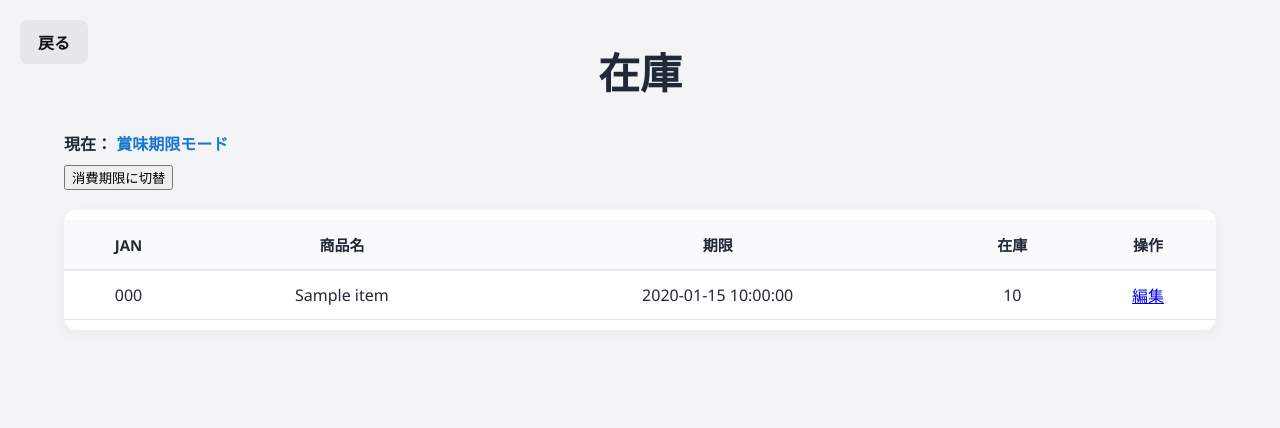
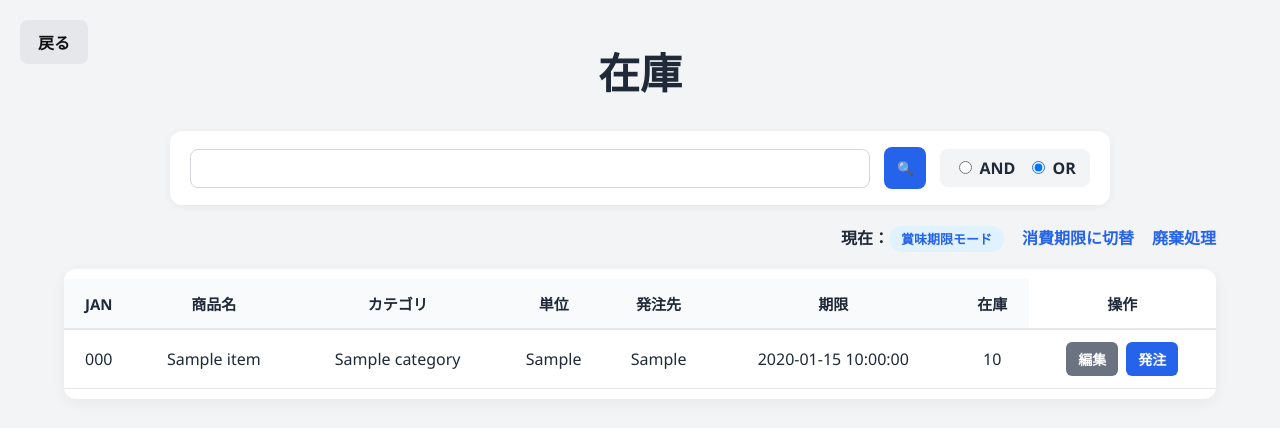
Before and after one commit to Hinata-241038/Supermarket, a PHP site: page /pages/zaiko.php in a window 1280 px wide. Shown: the top 428 px of the page. Run offline with PHP 8.4, Linux system fonts and the light colour scheme; tables that the repository leaves empty or names only in its code hold one stand-in row (values such as "Sample post").

Commit message:
在庫修正13

```diff
--- a/assets/css/zaiko.css
+++ b/assets/css/zaiko.css
@@ -35,7 +35,7 @@ body{
 }
 
 /* =========================
-   検索エリア（カード化）
+   検索エリア
 ========================= */
 .search-area{
   display:flex;
@@ -61,7 +61,6 @@ body{
   border-radius:8px;
   font-size:15px;
 }
-
 .search-box:focus{
   outline:none;
   border:1px solid #2563EB;
@@ -93,16 +92,54 @@ body{
 }
 
 /* =========================
-   右アクション
+   右アクション（統合版）
 ========================= */
 .right-actions{
   width:90%;
   margin:0 auto 10px;
   display:flex;
   justify-content:flex-end;
-  gap:15px;
+  align-items:center;   /* ← 統合済 */
+  gap:18px;
 }
 
+/* 現在モード表示 */
+.expire-status{
+  font-weight:600;
+  color:#1F2937;
+}
+
+/* バッジ風モード表示 */
+.expire-label{
+  background:#E0F2FE;
+  color:#2563EB;
+  padding:4px 12px;
+  border-radius:20px;
+  font-size:13px;
+  font-weight:700;
+}
+
+/* 切替ボタン（リンク風） */
+.expire-switch-form{
+  margin:0;
+}
+
+.toggle-expire-btn{
+  background:transparent;
+  border:none;
+  padding:0;
+  font:inherit;
+  font-weight:600;
+  color:#2563EB;
+  cursor:pointer;
+  transition:.2s;
+}
+.toggle-expire-btn:hover{
+  text-decoration:underline;
+  color:#1D4ED8;
+}
+
+/* 右アクション内リンク */
 .right-actions a{
   text-decoration:none;
   font-weight:600;
@@ -113,7 +150,7 @@ body{
 }
 
 /* =========================
-   テーブル（カード化）
+   テーブル
 ========================= */
 .table-wrap{
   width:90%;
@@ -201,8 +238,9 @@ body{
 .btn-order-alert:hover{
   background:#B91C1C;
 }
-/* 在庫が0以下のとき強調 */
+
+/* 在庫0強調 */
 .stock-zero{
-  font-weight: 700;
-  color: #DC2626;
+  font-weight:700;
+  color:#DC2626;
 }
--- a/pages/zaiko.php
+++ b/pages/zaiko.php
@@ -1,28 +1,35 @@
 <?php
 error_reporting(E_ALL);
 ini_set('display_errors', 1);
+
 session_start();
 require_once __DIR__ . '/../dbconnect.php';
 
 /* =========================================================
-   期限モード管理（完全セッション制御）
+  0) 期限モード（完全セッション制御 / URLに ?expire= を出さない）
+     - POSTでモード切替
+     - 切替後は同じGET条件でリダイレクト（検索条件を維持）
 ========================================================= */
 if (!isset($_SESSION['expire_mode'])) {
-  $_SESSION['expire_mode'] = 'best'; // 初期値
+  $_SESSION['expire_mode'] = 'best'; // 初期は賞味期限モード
 }
 
 if ($_SERVER['REQUEST_METHOD'] === 'POST' && isset($_POST['change_expire_mode'])) {
-  if ($_POST['change_expire_mode'] === 'consume') {
-    $_SESSION['expire_mode'] = 'consume';
-  } elseif ($_POST['change_expire_mode'] === 'best') {
-    $_SESSION['expire_mode'] = 'best';
+  $v = $_POST['change_expire_mode'];
+  if ($v === 'consume' || $v === 'best') {
+    $_SESSION['expire_mode'] = $v;
   }
+
+  // ✅ 検索条件を壊さない：現在のGETを維持してリダイレクト
+  $qs = $_GET ? ('?' . http_build_query($_GET)) : '';
+  header('Location: zaiko.php' . $qs);
+  exit;
 }
 
-$expireMode = $_SESSION['expire_mode'];
+$expireMode = $_SESSION['expire_mode'] ?? 'best';
 
 /* =========================================================
-   カラムチェック
+  1) カラム存在チェック（列が無くても落ちないようにする）
 ========================================================= */
 function hasColumn(PDO $pdo, string $table, string $column): bool {
   $st = $pdo->prepare("SHOW COLUMNS FROM {$table} LIKE :c");
@@ -35,18 +42,46 @@ $hasBest    = hasColumn($pdo,'stock','best_before_date');
 $hasLegacy  = hasColumn($pdo,'stock','expire_date');
 
 /* =========================================================
-   期限列決定（モード優先）
+  2) GET（検索 / AND-OR）
+========================================================= */
+$keyword    = trim($_GET['keyword'] ?? '');
+$searchMode = ($_GET['mode'] ?? 'or') === 'and' ? 'and' : 'or';
+
+$where = [];
+$params = [];
+
+if ($keyword !== '') {
+  $words = preg_split('/\s+/', $keyword);
+  $conds = [];
+
+  foreach ($words as $i => $w) {
+    $conds[] = "(
+      COALESCE(i.item_name,'') LIKE :w{$i}
+      OR COALESCE(i.jan_code,'') LIKE :w{$i}
+      OR COALESCE(c.category_label_ja,'') LIKE :w{$i}
+      OR COALESCE(i.supplier,'') LIKE :w{$i}
+    )";
+    $params[":w{$i}"] = "%{$w}%";
+  }
+
+  $where[] = '(' . implode($searchMode === 'and' ? ' AND ' : ' OR ', $conds) . ')';
+}
+
+$whereSql = $where ? 'WHERE ' . implode(' AND ', $where) : '';
+
+/* =========================================================
+  3) 表示する期限列（モード優先）
 ========================================================= */
 if ($expireMode === 'consume' && $hasConsume) {
   $expireCol = 's.consume_date';
 } elseif ($hasBest) {
   $expireCol = 's.best_before_date';
 } else {
-  $expireCol = 's.expire_date';
+  $expireCol = 's.expire_date'; // 互換
 }
 
 /* =========================================================
-   データ取得
+  4) データ取得（NULL完全対策版）
 ========================================================= */
 $sql = "
 SELECT
@@ -54,19 +89,34 @@ SELECT
   s.item_id,
   COALESCE(i.jan_code,'') AS jan_code,
   COALESCE(i.item_name,'') AS item_name,
+  COALESCE(c.category_label_ja,'') AS category_label_ja,
+  COALESCE(i.unit,'') AS unit,
+  COALESCE(i.supplier,'') AS supplier,
   COALESCE({$expireCol}, '') AS expire_date,
   COALESCE(s.quantity, 0) AS quantity
 FROM stock s
 LEFT JOIN items i ON i.id = s.item_id
+LEFT JOIN categories c ON c.id = i.category_id
+{$whereSql}
 ORDER BY i.item_name
 ";
 
-$stmt = $pdo->query($sql);
+$stmt = $pdo->prepare($sql);
+$stmt->execute($params);
 $rows = $stmt->fetchAll(PDO::FETCH_ASSOC);
 
-function h($v){
-  return htmlspecialchars((string)$v,ENT_QUOTES,'UTF-8');
+/* =========================================================
+  5) 表示用安全関数
+========================================================= */
+function h($v): string {
+  return htmlspecialchars((string)$v, ENT_QUOTES, 'UTF-8');
 }
+
+// 表示ラベル
+$currentModeLabel = ($expireMode === 'consume') ? '消費期限モード' : '賞味期限モード';
+// ボタンは「反対側へ切替」
+$nextMode         = ($expireMode === 'consume') ? 'best' : 'consume';
+$nextModeLabel    = ($expireMode === 'consume') ? '賞味期限に切替' : '消費期限に切替';
 ?>
 <!DOCTYPE html>
 <html lang="ja">
@@ -81,51 +131,86 @@ function h($v){
 
 <h1 class="title">在庫</h1>
 
-<!-- 🔹 モード表示ヘッダー -->
-<div style="width:90%; margin:0 auto 10px; font-weight:bold;">
-  現在：
-  <span style="color:#1976d2;">
-    <?= $expireMode === 'consume' ? '消費期限モード' : '賞味期限モード' ?>
-  </span>
+<!-- 検索 -->
+<div class="search-area">
+  <form method="get" class="search-form">
+    <input type="text" name="keyword" class="search-box"
+      value="<?= h($keyword) ?>">
+    <button type="submit" class="search-btn">🔍</button>
+
+    <div class="search-mode">
+      <label>
+        <input type="radio" name="mode" value="and"
+          <?= $searchMode==='and'?'checked':'' ?>> AND
+      </label>
+      <label>
+        <input type="radio" name="mode" value="or"
+          <?= $searchMode==='or'?'checked':'' ?>> OR
+      </label>
+    </div>
+  </form>
 </div>
 
-<!-- 🔹 モード切替（POST方式） -->
-<form method="post" style="width:90%; margin:0 auto 20px;">
-  <?php if ($expireMode === 'consume'): ?>
-    <button type="submit" name="change_expire_mode" value="best">
-      賞味期限に切替
+<!-- 右上：現在モード + 切替 + 廃棄 -->
+<div class="right-actions">
+
+  <div class="expire-status">
+    現在：<span class="expire-label"><?= h($currentModeLabel) ?></span>
+  </div>
+
+  <!-- ✅ URLを汚さない：POSTで切替（検索条件はリダイレクトで維持） -->
+  <form method="post" class="expire-switch-form">
+    <button type="submit" name="change_expire_mode" value="<?= h($nextMode) ?>" class="toggle-expire-btn">
+      <?= h($nextModeLabel) ?>
     </button>
-  <?php else: ?>
-    <button type="submit" name="change_expire_mode" value="consume">
-      消費期限に切替
-    </button>
-  <?php endif; ?>
-</form>
+  </form>
 
+  <a href="dispose.php" class="dispose-btn">廃棄処理</a>
+</div>
+
+<!-- 横スクロール -->
 <div class="table-wrap">
 <table class="item-table">
+<thead>
 <tr>
   <th>JAN</th>
   <th>商品名</th>
+  <th>カテゴリ</th>
+  <th>単位</th>
+  <th>発注先</th>
   <th>期限</th>
   <th>在庫</th>
-  <th>操作</th>
+  <th class="op-col">操作</th>
 </tr>
-
-<?php foreach($rows as $r): ?>
+</thead>
+<tbody>
+<?php foreach ($rows as $r): ?>
 <tr>
   <td><?= h($r['jan_code']) ?></td>
   <td><?= h($r['item_name']) ?></td>
+  <td><?= h($r['category_label_ja']) ?></td>
+  <td><?= h($r['unit']) ?></td>
+  <td><?= h($r['supplier']) ?></td>
   <td><?= h($r['expire_date']) ?></td>
-  <td><?= (int)$r['quantity'] ?></td>
-  <td>
-    <a href="zaiko_edit.php?item_id=<?= (int)$r['item_id'] ?>">
-      編集
-    </a>
+
+  <td class="<?= ((int)$r['quantity'] <= 0) ? 'stock-zero' : '' ?>">
+    <?= (int)$r['quantity'] ?>
+  </td>
+
+  <td class="op-col">
+    <div class="op-buttons">
+      <!-- ✅ バグ修正：$row ではなく $r、渡すのは item_id -->
+      <a class="btn-edit" href="zaiko_edit.php?item_id=<?= (int)$r['item_id'] ?>">編集</a>
+
+      <a href="hacchu_form.php?jan=<?= urlencode((string)$r['jan_code']) ?>"
+         class="btn-order <?= ((int)$r['quantity'] <= 0) ? 'btn-order-alert' : '' ?>">
+         発注
+      </a>
+    </div>
   </td>
 </tr>
 <?php endforeach; ?>
-
+</tbody>
 </table>
 </div>
 
```
